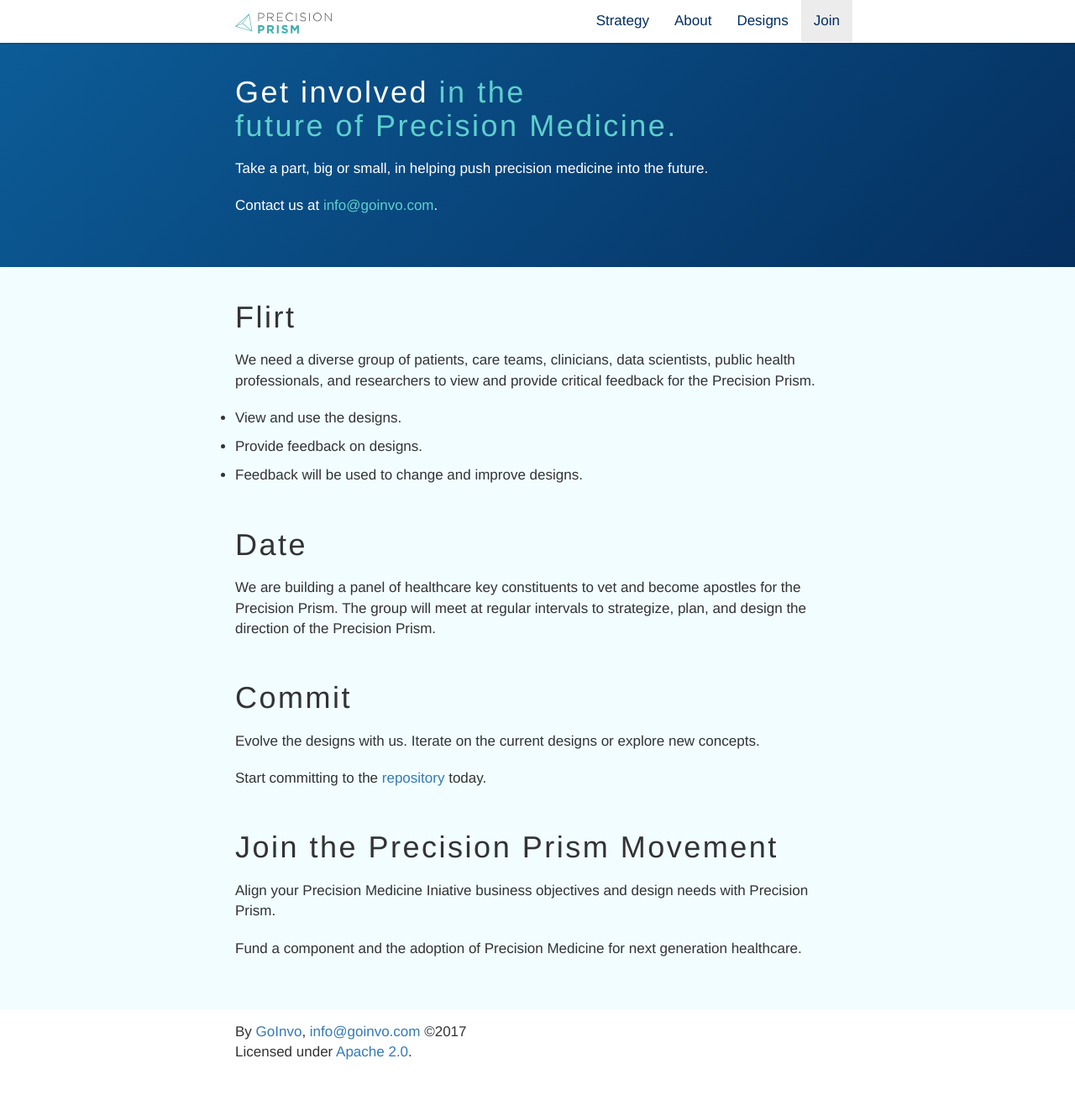
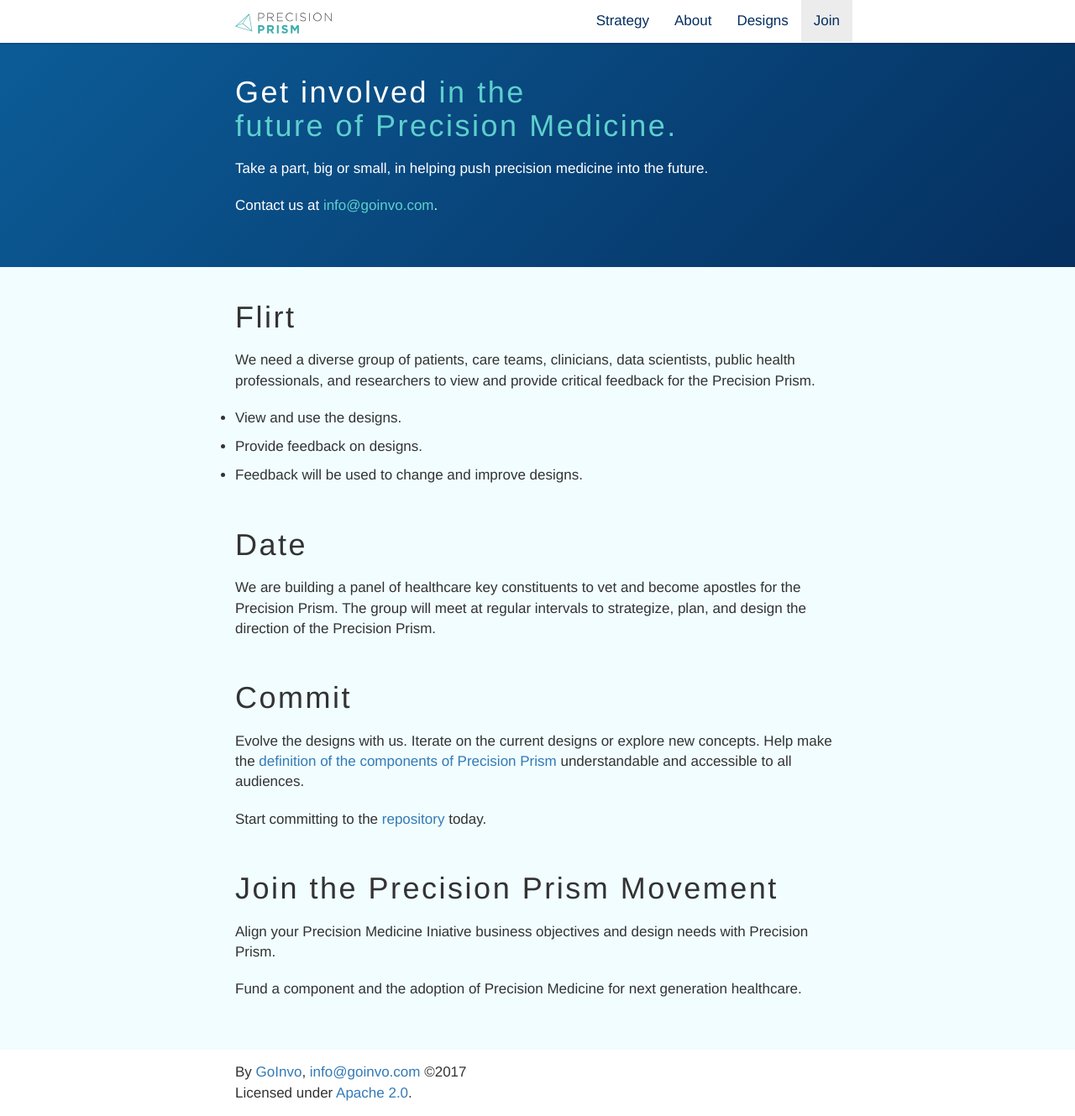
Before and after one commit to goinvo/PrecisionPrism, a Jekyll site: the page built from docs/join.html, in a window 1280 px wide and 1329 px high. Shown: the whole window at 84% size. Built offline with Jekyll 4.4.1, drawn with Linux system fonts in a browser that asks for light colours; nearby versions of some CDN libraries.

Commit message:
Update join.html

```diff
--- a/docs/join.html
+++ b/docs/join.html
@@ -31,7 +31,7 @@
 
     <h1>Commit</h1>
 
-    <p>Evolve the designs with us. Iterate on the current designs or explore new concepts.</p>
+    <p>Evolve the designs with us. Iterate on the current designs or explore new concepts. Help make the <a href="https://github.com/goinvo/PrecisionPrism/blob/master/designs/PPdefinition">definition of the components of Precision Prism</a> understandable and accessible to all audiences.</p>
 
     <p>Start committing to the <a href="https://github.com/goinvo/PrecisionPrism">repository</a> today.</p>
 
```
